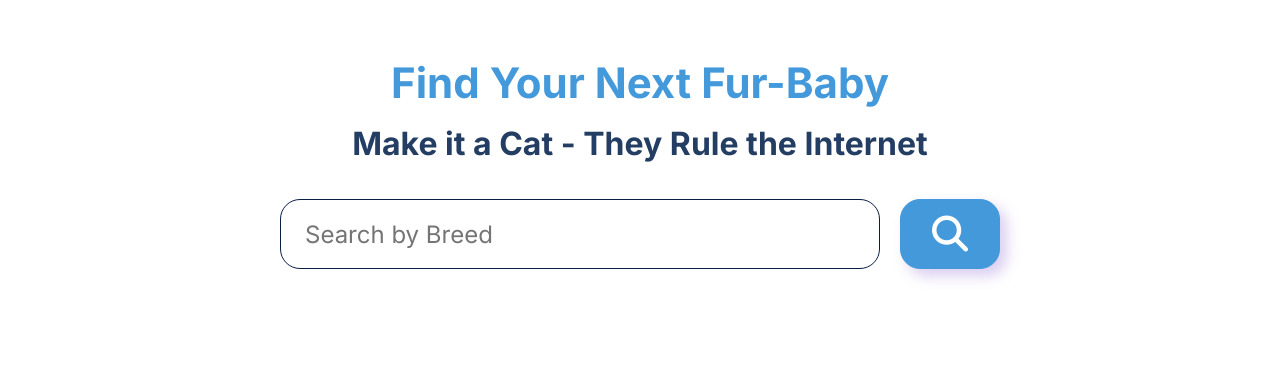
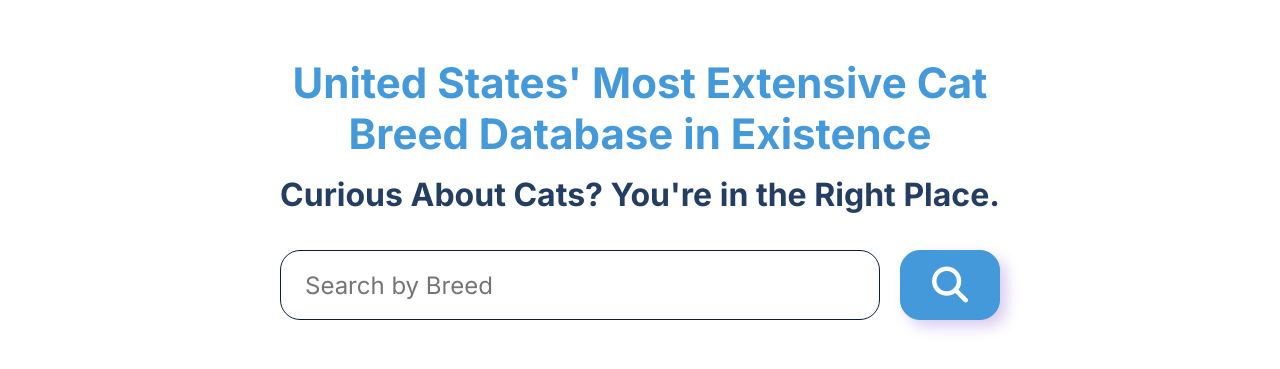
Before and after one commit to chrisdarling302/cats, a plain HTML site: page index.html in a window 1280 px wide. Shown: the part 91-460 px from the top of the page. Drawn offline with Linux system fonts and the light colour scheme.

Commit message:
totally lost and don't know where to start

```diff
--- /dev/null
+++ b/app.js
@@ -0,0 +1,5 @@
+// petfinder api - 9IlicRCCU9TLIzmLGeHxHm47WMhhRAzyS2h3ImFFaQoTWiTmHF
+// petfinder secret - qlpng3u5H0rOZ6jTbeon4iHkODowPZkCZaUSE93n
+// curl -d "grant_type=client_credentials&client_id={CLIENT-ID}&client_secret={CLIENT-SECRET}" https://api.petfinder.com/v2/oauth2/token
+// request structure - curl -H "Authorization: Bearer {YOUR_ACCESS_TOKEN}" GET https://api.petfinder.com/v2/{CATEGORY}/{ACTION}?{parameter_1}={value_1}&{parameter_2}={value_2}
+// get a single animal type - GET https://api.petfinder.com/v2/types/{type}
--- a/index.html
+++ b/index.html
@@ -9,6 +9,7 @@
       src="https://kit.fontawesome.com/54f426de4c.js"
       crossorigin="anonymous"
     ></script>
+    <script src="app.js"></script>
   </head>
   <body>
     <section id="landing">
@@ -32,9 +33,9 @@
         </div>
       </div>
       <div class="content__wrapper">
-        <h1 class="content__wrapper--title">Find Your Next Fur-Baby</h1>
+        <h1 class="content__wrapper--title">United States' Most Extensive Cat Breed Database in Existence</h1>
         <h2 class="content__wrapper--sub-title">
-          Make it a Cat - They Rule the Internet
+          Curious About Cats? You're in the Right Place.
         </h2>
 
         <div class="input__wrapper">
```
